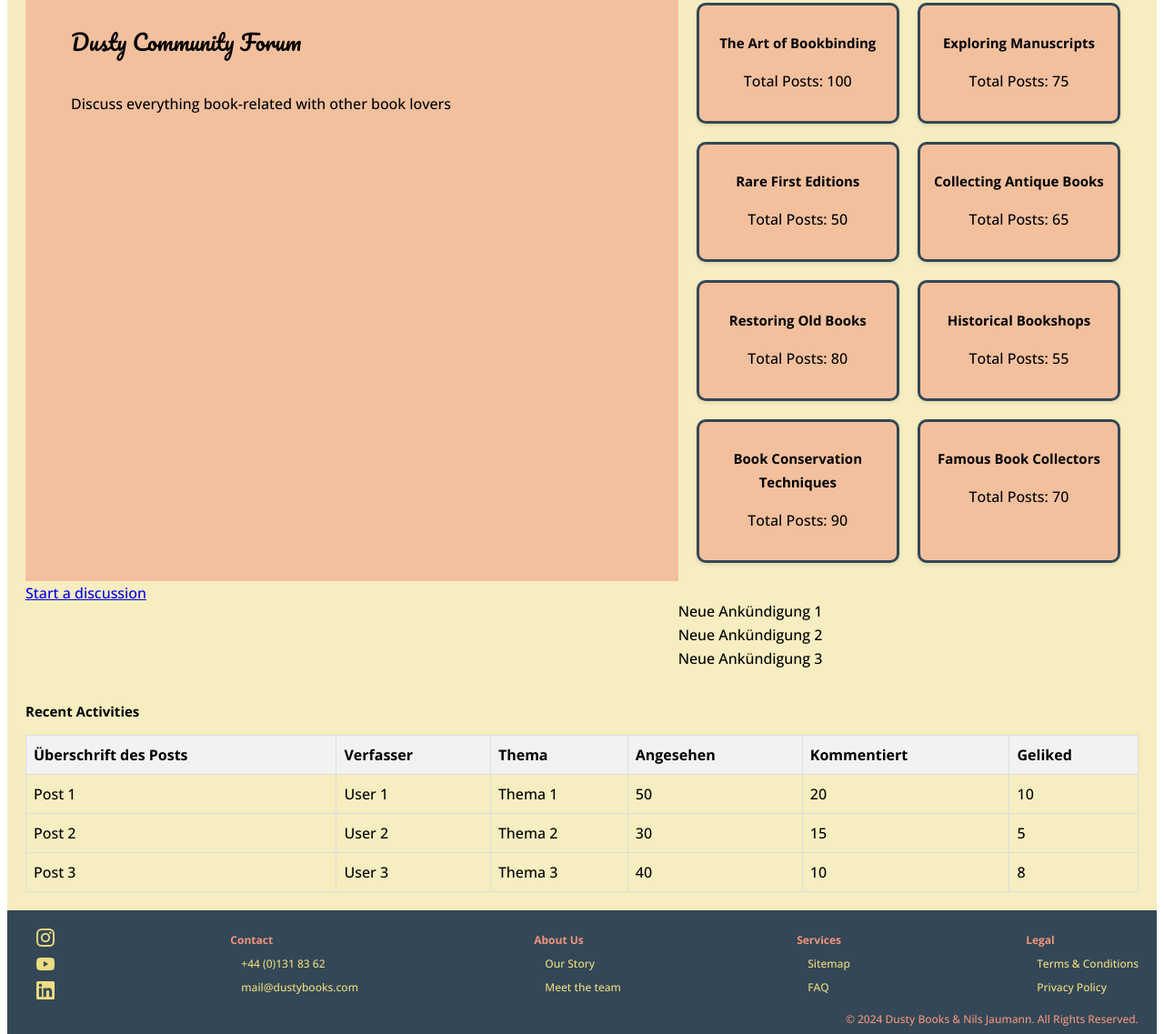
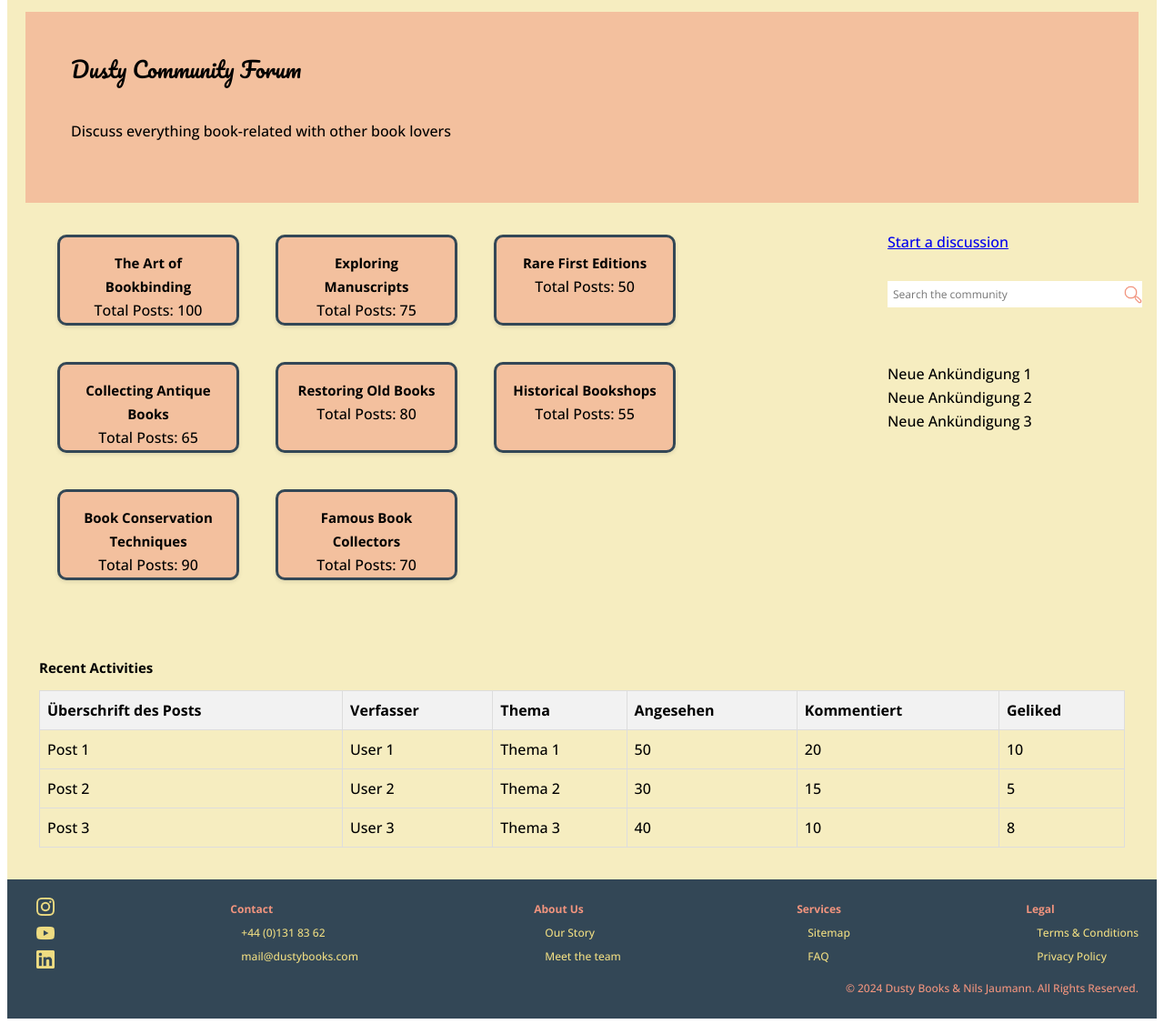
Before and after one commit to nilsjman/dustybooks, a plain HTML site: page community.html in a window 1280 px wide. Shown: the part 312-1449 px from the top of the page at 91% size. Drawn offline with nearby package versions, Linux system fonts and the light colour scheme; a web font is replaced by a local one.

Commit message:
grid layout

```diff
--- a/community.html
+++ b/community.html
@@ -137,56 +137,73 @@
             </div>
         </header>
         <main>
-            <div class="community_banner">
+            <div class="community_grid">
+                <div class="row">
+                    <div class="community_banner col-12">
                         <div class="banner_hl">Dusty Community Forum</div>
                         <br>
                         <p>Discuss everything book-related with other book lovers</p>
                     </div>
-            <div class="topics_grid">
-                <div class="card">
+                </div>
+                <div class="row">
+                    <div class="topics_grid col-9">
+                        <div class="card col-3">
                             <h2>The Art of Bookbinding</h2>
                             <p>Total Posts: 100</p>
                         </div>
-                <div class="card">
+                        <div class="card col-3">
                             <h2>Exploring Manuscripts</h2>
                             <p>Total Posts: 75</p>
                         </div>
-                <div class="card">
+                        <div class="card col-3">
                             <h2>Rare First Editions</h2>
                             <p>Total Posts: 50</p>
                         </div>
-                <div class="card">
+                        <div class="card col-3">
                             <h2>Collecting Antique Books</h2>
                             <p>Total Posts: 65</p>
                         </div>
-                <div class="card">
+                        <div class="card col-3">
                             <h2>Restoring Old Books</h2>
                             <p>Total Posts: 80</p>
                         </div>
-                <div class="card">
+                        <div class="card col-3">
                             <h2>Historical Bookshops</h2>
                             <p>Total Posts: 55</p>
                         </div>
-                <div class="card">
+                        <div class="card col-3">
                             <h2>Book Conservation Techniques</h2>
                             <p>Total Posts: 90</p>
                         </div>
-                <div class="card">
+                        <div class="card col-3">
                             <h2>Famous Book Collectors</h2>
                             <p>Total Posts: 70</p>
                         </div>
                     </div>
-            <div class="topic_start">
+                    <div class="forum_grid col-3">
+                        <div class="row">
+                            <div class="topic_start col-12">
                                 <a href="#" class="start_button">Start a discussion</a>
                             </div>
-            <div class="community_announcements">
+                        </div>
+                        <div class="row">
+                            <div class="community_search col-12">
+                                <input type="text" placeholder="Search the community">
+                            </div>
+                        </div>
+                        <div class="row">
+                            <div class="community_announcements col-12">
                                 <ul class="announcements">
                                     <li>Neue Ankündigung 1</li>
                                     <li>Neue Ankündigung 2</li>
                                     <li>Neue Ankündigung 3</li>
                                 </ul>
                             </div>
-            <div class="community_activities">
+                        </div>
+                    </div>
+                </div>
+                <div class="row">
+                    <div class="community_activities col-12">
                         <h2>Recent Activities</h2>
                         <table>
                             <tr>
@@ -222,6 +239,8 @@
                                 <td>8</td>
                             </tr>
                         </table>
+                    </div>
+                </div>
             </div>
         </main>
         <footer>
--- a/css/styles_v2.css
+++ b/css/styles_v2.css
@@ -3,7 +3,14 @@
 }
 
 [class*="col-"] {
-    width: 100%;
+    float: left;
+    padding: 15px;
+}
+
+.row::after {
+    content: "";
+    clear: both;
+    display: table;
 }
 
 @media only screen and (min-width: 768px) {
@@ -57,12 +64,6 @@
         display: inline-block;
     }
 }
-
-/*.row::after {
-    content: "";
-    clear: both;
-    display: table;
-}*/
 
 body {
     color: #000;
@@ -174,7 +175,8 @@ header {
     width: 280px;
 }
 
-.hero_center input {
+.hero_center input,
+.community_search input {
     width: 280px;
     padding: 6px;
     margin-bottom: 10px;
@@ -358,7 +360,6 @@ main {
     background-color: rgba(238 220 130 / 50%);
     padding: 20px;
     min-height: 100vh;
-    display: grid;
 }
 
 .community_banner {
@@ -372,13 +373,10 @@ main {
     font-size: 24px;
 }
 
-.topics_grid {
-    display: grid;
-    grid-template-columns: repeat(auto-fit, minmax(150px, 1fr));
-    gap: 20px;
-    padding: 20px;
-}
 .card {
+    width: 200px;
+    height: 100px;
+    margin: 20px;
     background-color: rgba(241 148 126 / 50%);
     border-radius: 10px;
     border: solid #334756;
@@ -387,8 +385,12 @@ main {
     text-align: center;
 }
 
+.card h2,
+.card p {
+    margin: 0;
+}
+
 .community_activities {
-    grid-column: span 2;
     margin-top: 20px;
 }
 
@@ -437,13 +439,7 @@ footer {
 }
 
 
-.container {
-    display: grid;
-    grid-template-columns: 3fr 1fr;
-    grid-template-rows: auto;
-    gap: 20px;
-    padding: 20px;
-}
+
 
 .banner {
     grid-column: span 2;
@@ -479,19 +475,3 @@ footer {
     grid-column: span 2;
     margin-top: 20px;
 }
-
-table {
-    width: 100%;
-    border-collapse: collapse;
-    margin-top: 10px;
-}
-
-th, td {
-    border: 1px solid #ddd;
-    padding: 8px;
-    text-align: left;
-}
-
-th {
-    background-color: #f2f2f2;
-}
```
Lines whose indentation alone changed are shown as unchanged.
